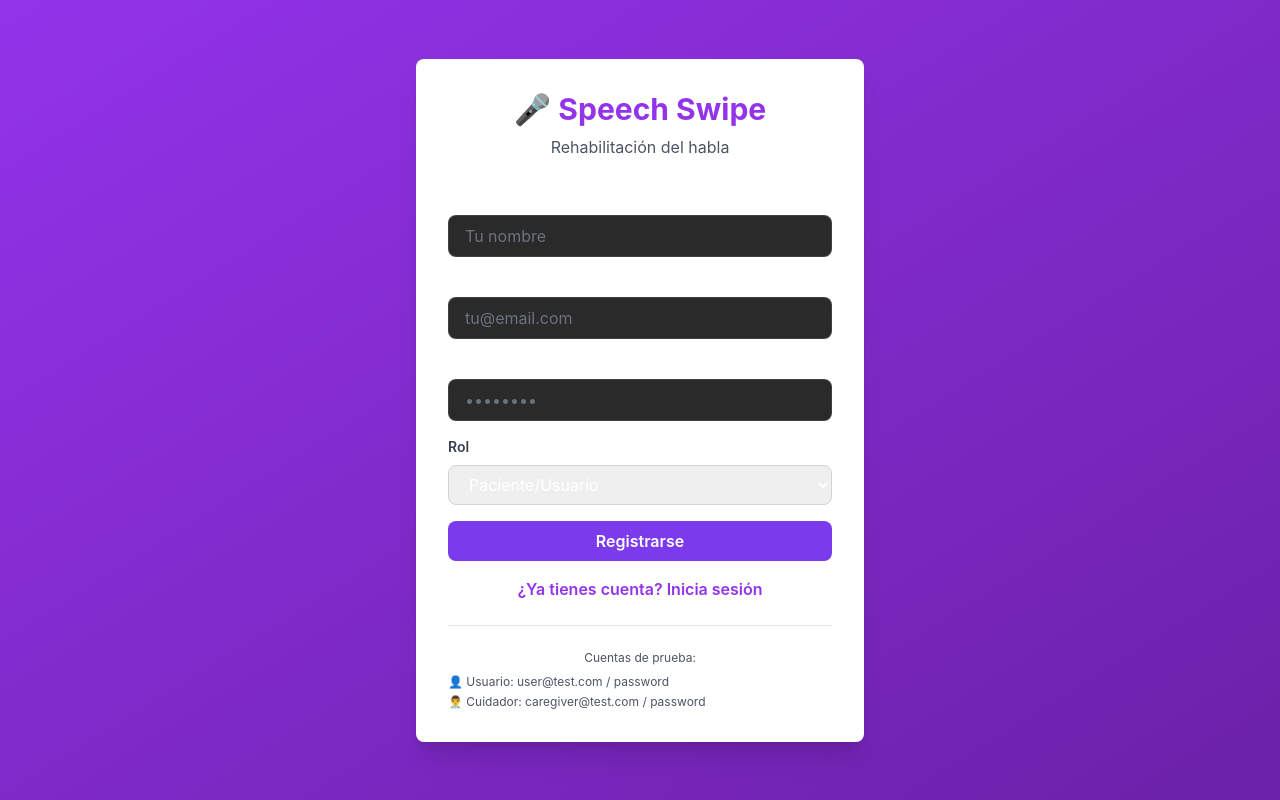
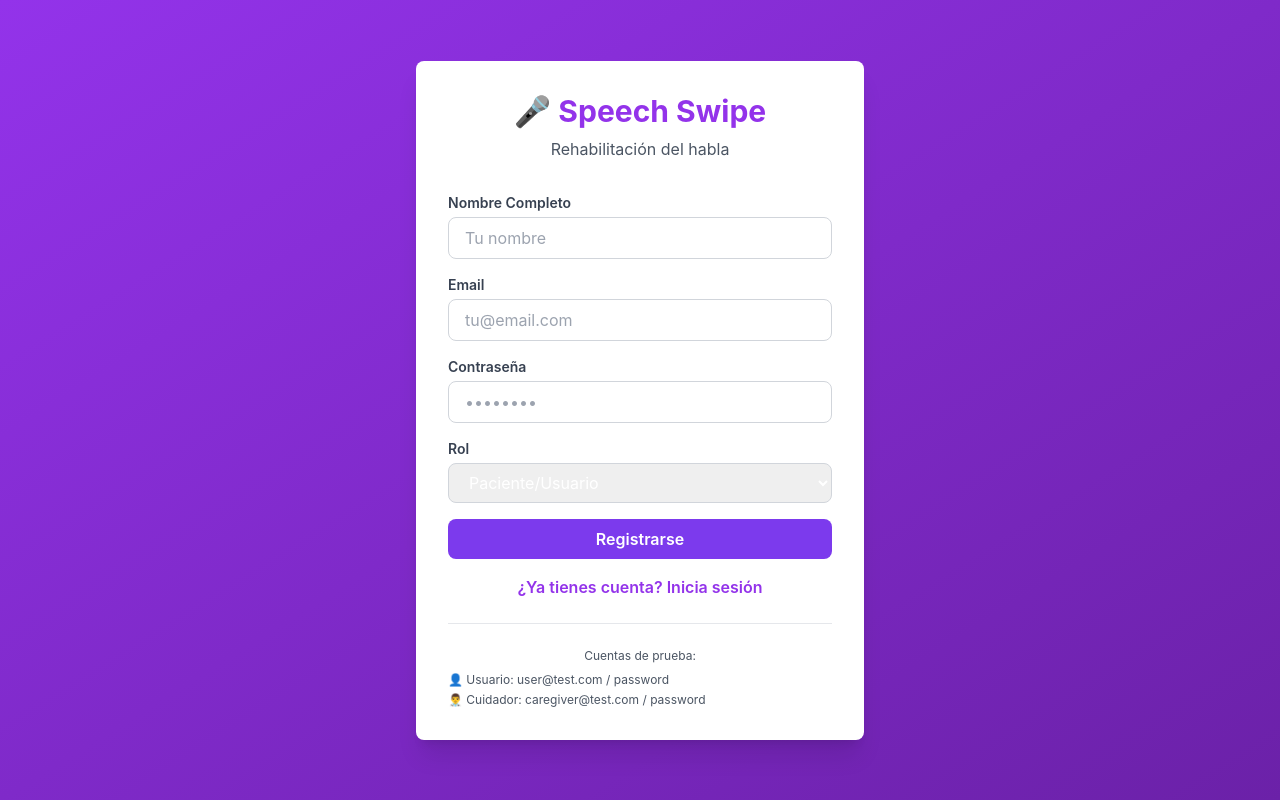
Before and after one commit to javierdelaguila406/speech-swipe, a React (Vite) app: page / in a window 1280 px wide. Both pictures are taken after a click on the button "¿No tienes cuenta? Regístrate". Built offline with nearby package versions, Linux system fonts and the light colour scheme.

Commit message:
fix: Simplify LoginScreen to fix React error #321

```diff
--- a/src/components/auth/LoginScreen.tsx
+++ b/src/components/auth/LoginScreen.tsx
@@ -1,14 +1,13 @@
 import React, { useState } from 'react'
 import { useAuth } from '@/hooks/useAuth'
 import { Button } from '@/components/common/Button'
-import { Input } from '@/components/common/Input'
 
 interface LoginScreenProps {
   onLoginSuccess: () => void
 }
 
 export const LoginScreen: React.FC<LoginScreenProps> = ({ onLoginSuccess }) => {
-  const { login } = useAuth()
+  const { login, signup } = useAuth()
   const [email, setEmail] = useState('')
   const [password, setPassword] = useState('')
   const [showSignup, setShowSignup] = useState(false)
@@ -29,7 +28,6 @@ export const LoginScreen: React.FC<LoginScreenProps> = ({ onLoginSuccess }) => {
   const handleSignup = (e: React.FormEvent) => {
     e.preventDefault()
     try {
-      const { signup } = useAuth()
       signup(email, password, fullName, role)
       onLoginSuccess()
     } catch (err) {
@@ -51,22 +49,28 @@ export const LoginScreen: React.FC<LoginScreenProps> = ({ onLoginSuccess }) => {
 
         {!showSignup ? (
           <form onSubmit={handleLogin} className="space-y-4">
-            <Input
-              label="Email"
+            <div>
+              <label className="block text-sm font-semibold text-gray-700 mb-1">Email</label>
+              <input
                 type="email"
                 value={email}
                 onChange={(e) => setEmail(e.target.value)}
                 placeholder="tu@email.com"
+                className="w-full px-4 py-2 border border-gray-300 rounded-lg focus:outline-none focus:ring-2 focus:ring-purple-500"
                 required
               />
-            <Input
-              label="Contraseña"
+            </div>
+            <div>
+              <label className="block text-sm font-semibold text-gray-700 mb-1">Contraseña</label>
+              <input
                 type="password"
                 value={password}
                 onChange={(e) => setPassword(e.target.value)}
                 placeholder="••••••••"
+                className="w-full px-4 py-2 border border-gray-300 rounded-lg focus:outline-none focus:ring-2 focus:ring-purple-500"
                 required
               />
+            </div>
             <Button type="submit" className="w-full">
               Iniciar Sesión
             </Button>
@@ -84,32 +88,41 @@ export const LoginScreen: React.FC<LoginScreenProps> = ({ onLoginSuccess }) => {
           </form>
         ) : (
           <form onSubmit={handleSignup} className="space-y-4">
-            <Input
-              label="Nombre Completo"
+            <div>
+              <label className="block text-sm font-semibold text-gray-700 mb-1">Nombre Completo</label>
+              <input
+                type="text"
                 value={fullName}
                 onChange={(e) => setFullName(e.target.value)}
                 placeholder="Tu nombre"
+                className="w-full px-4 py-2 border border-gray-300 rounded-lg focus:outline-none focus:ring-2 focus:ring-purple-500"
                 required
               />
-            <Input
-              label="Email"
+            </div>
+            <div>
+              <label className="block text-sm font-semibold text-gray-700 mb-1">Email</label>
+              <input
                 type="email"
                 value={email}
                 onChange={(e) => setEmail(e.target.value)}
                 placeholder="tu@email.com"
+                className="w-full px-4 py-2 border border-gray-300 rounded-lg focus:outline-none focus:ring-2 focus:ring-purple-500"
                 required
               />
-            <Input
-              label="Contraseña"
+            </div>
+            <div>
+              <label className="block text-sm font-semibold text-gray-700 mb-1">Contraseña</label>
+              <input
                 type="password"
                 value={password}
                 onChange={(e) => setPassword(e.target.value)}
                 placeholder="••••••••"
+                className="w-full px-4 py-2 border border-gray-300 rounded-lg focus:outline-none focus:ring-2 focus:ring-purple-500"
                 required
               />
-
-            <div className="space-y-2">
-              <label className="block text-sm font-semibold text-gray-700">Rol</label>
+            </div>
+            <div>
+              <label className="block text-sm font-semibold text-gray-700 mb-1">Rol</label>
               <select
                 value={role}
                 onChange={(e) => setRole(e.target.value as 'user' | 'caregiver')}
@@ -137,7 +150,6 @@ export const LoginScreen: React.FC<LoginScreenProps> = ({ onLoginSuccess }) => {
           </form>
         )}
 
-        {/* Demo accounts */}
         <div className="mt-6 pt-6 border-t border-gray-200">
           <p className="text-xs text-gray-600 text-center mb-2">Cuentas de prueba:</p>
           <div className="text-xs text-gray-600 space-y-1">
```
Lines whose indentation alone changed are shown as unchanged.
